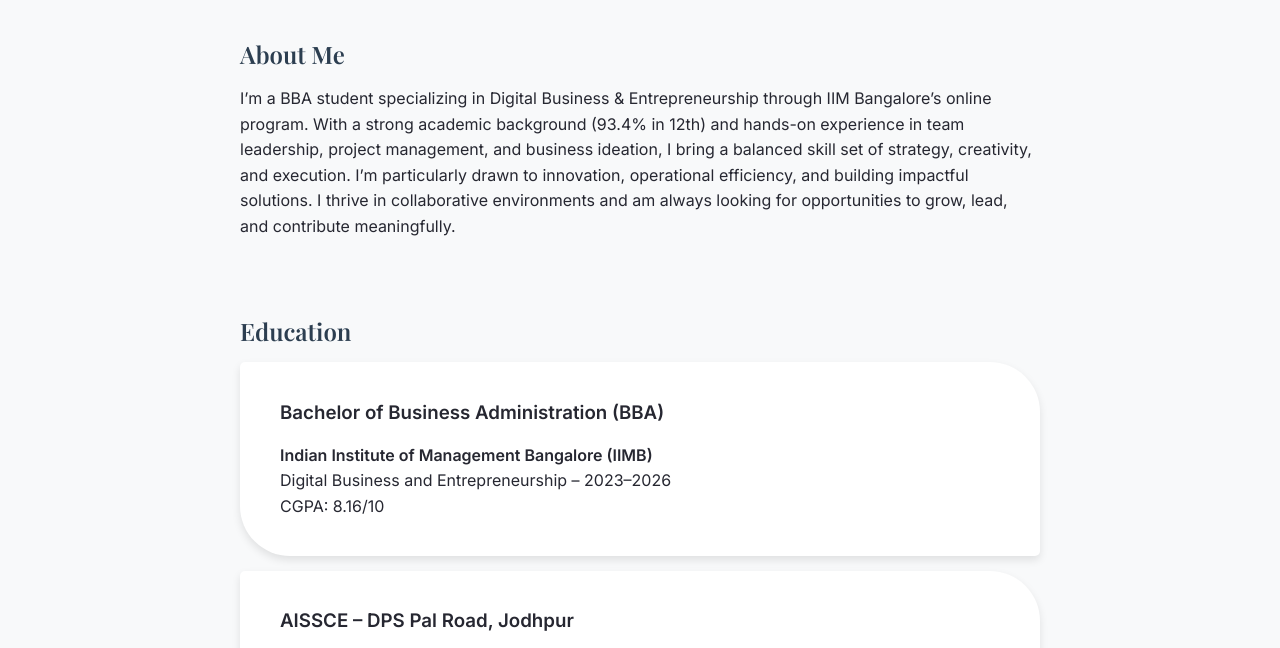
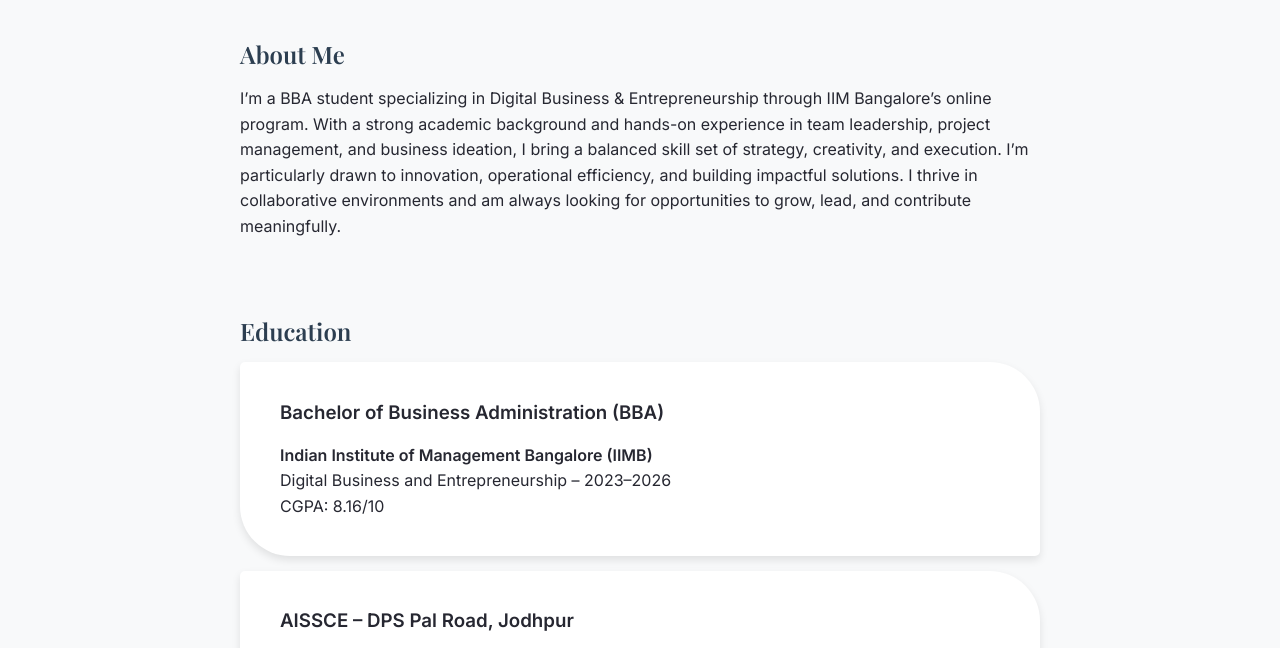
Before and after one commit to ree-va/reeva_resume, a plain HTML site: page index.html in a window 1280 px wide. Shown: the part 122-770 px from the top of the page. Drawn offline with nearby package versions, Linux system fonts and the light colour scheme.

Commit message:
Update index.html

```diff
--- a/index.html
+++ b/index.html
@@ -31,7 +31,7 @@
 
   <section id="about" class="section">
     <h2>About Me</h2>
-    <p>I’m a BBA student specializing in Digital Business & Entrepreneurship through IIM Bangalore’s online program. With a strong academic background (93.4% in 12th) and hands-on experience in team leadership, project management, and business ideation, I bring a balanced skill set of strategy, creativity, and execution. I’m particularly drawn to innovation, operational efficiency, and building impactful solutions. I thrive in collaborative environments and am always looking for opportunities to grow, lead, and contribute meaningfully.
+    <p>I’m a BBA student specializing in Digital Business & Entrepreneurship through IIM Bangalore’s online program. With a strong academic background and hands-on experience in team leadership, project management, and business ideation, I bring a balanced skill set of strategy, creativity, and execution. I’m particularly drawn to innovation, operational efficiency, and building impactful solutions. I thrive in collaborative environments and am always looking for opportunities to grow, lead, and contribute meaningfully.
 
     </p>
   </section>
```
